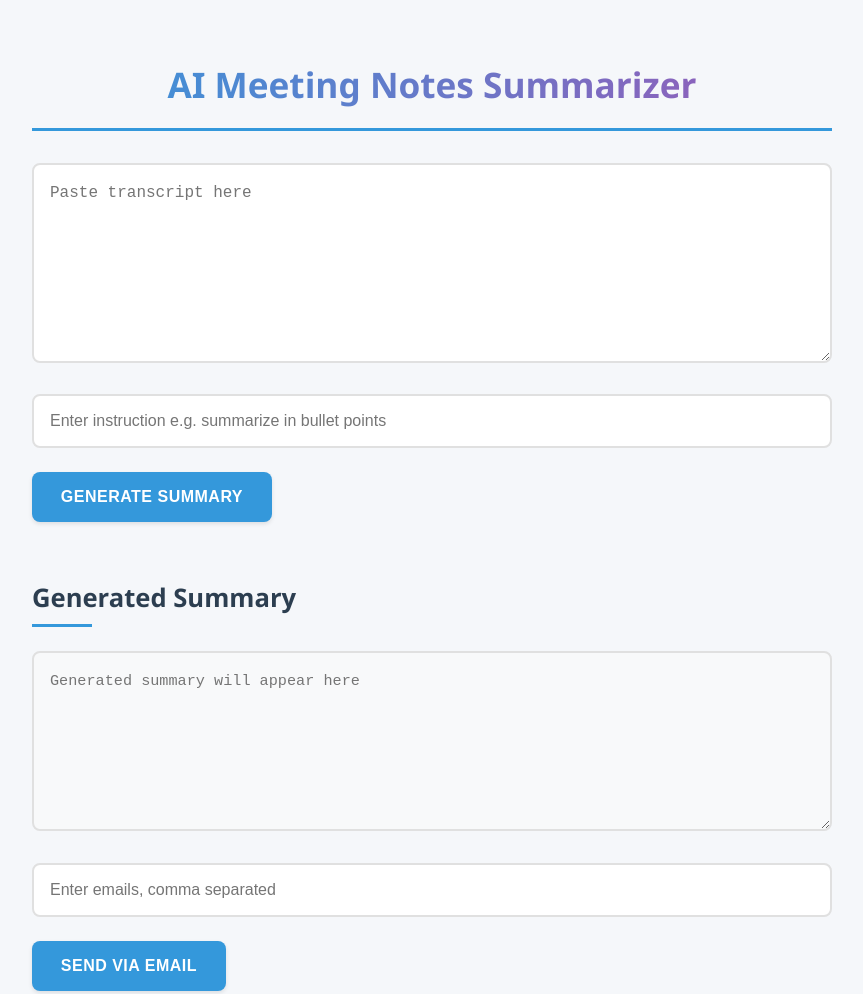
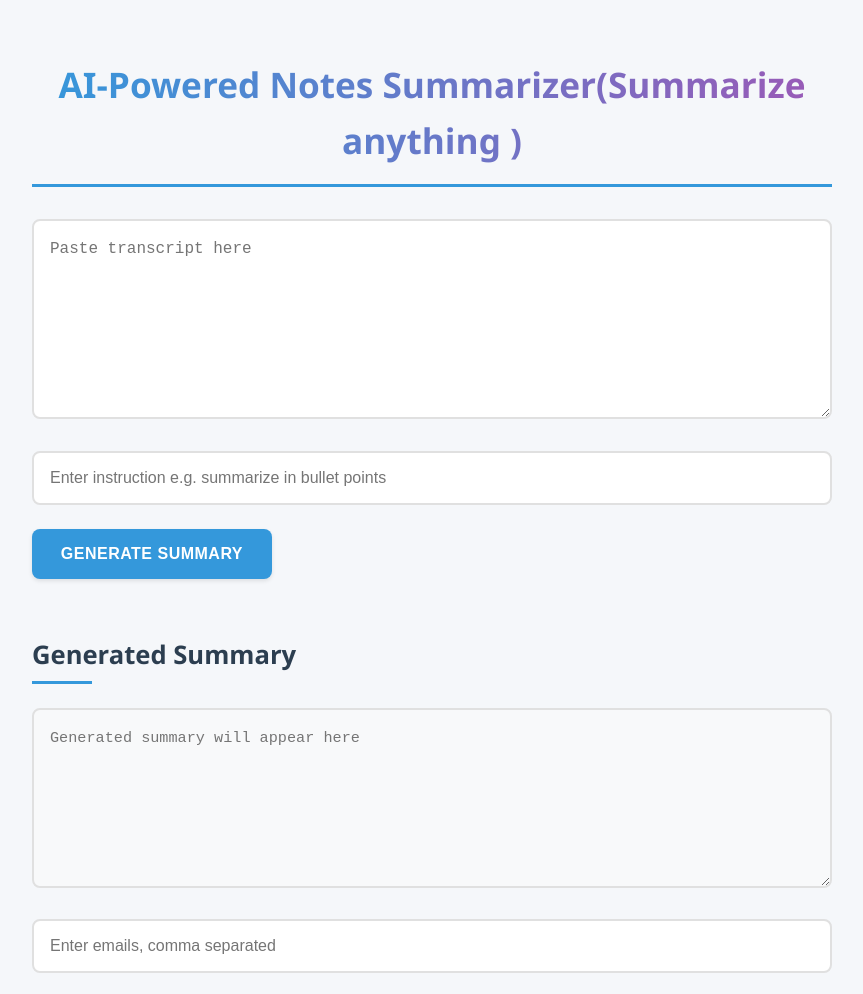
Before and after one commit to Rajkumaryogi/AiMeetingNotesSummarizer, a plain HTML site: page frontend/index.html in a window 1280 px wide. Shown: the top 994 px of the page, without its empty margins (208-1071 px from the left). Drawn offline with Linux system fonts and the light colour scheme.

Commit message:
AI-Powered Summarizer

```diff
--- a/frontend/index.html
+++ b/frontend/index.html
@@ -7,7 +7,7 @@
   <link rel="stylesheet" href="style.css">
 </head>
 <body>
-  <h1>AI Meeting Notes Summarizer</h1>
+  <h1>AI-Powered Notes Summarizer(Summarize anything )</h1>
 
   <textarea id="transcript" placeholder="Paste transcript here"></textarea><br>
   <input id="instruction" placeholder="Enter instruction e.g. summarize in bullet points" /><br>
```
